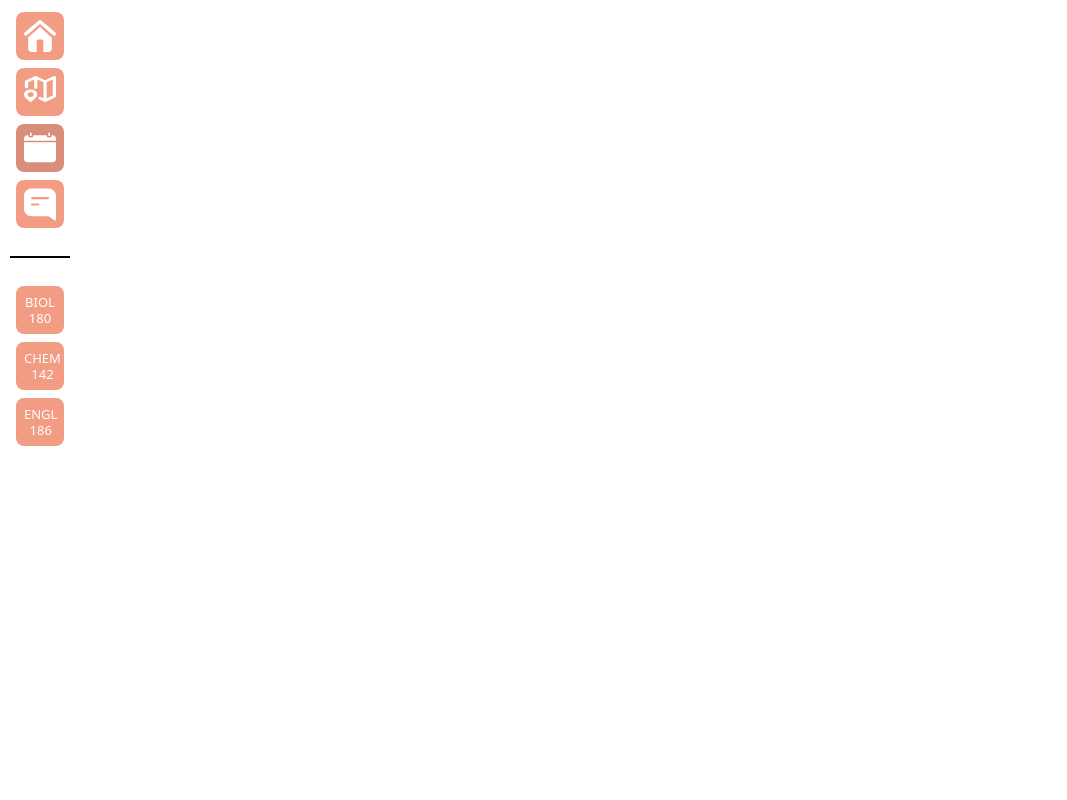
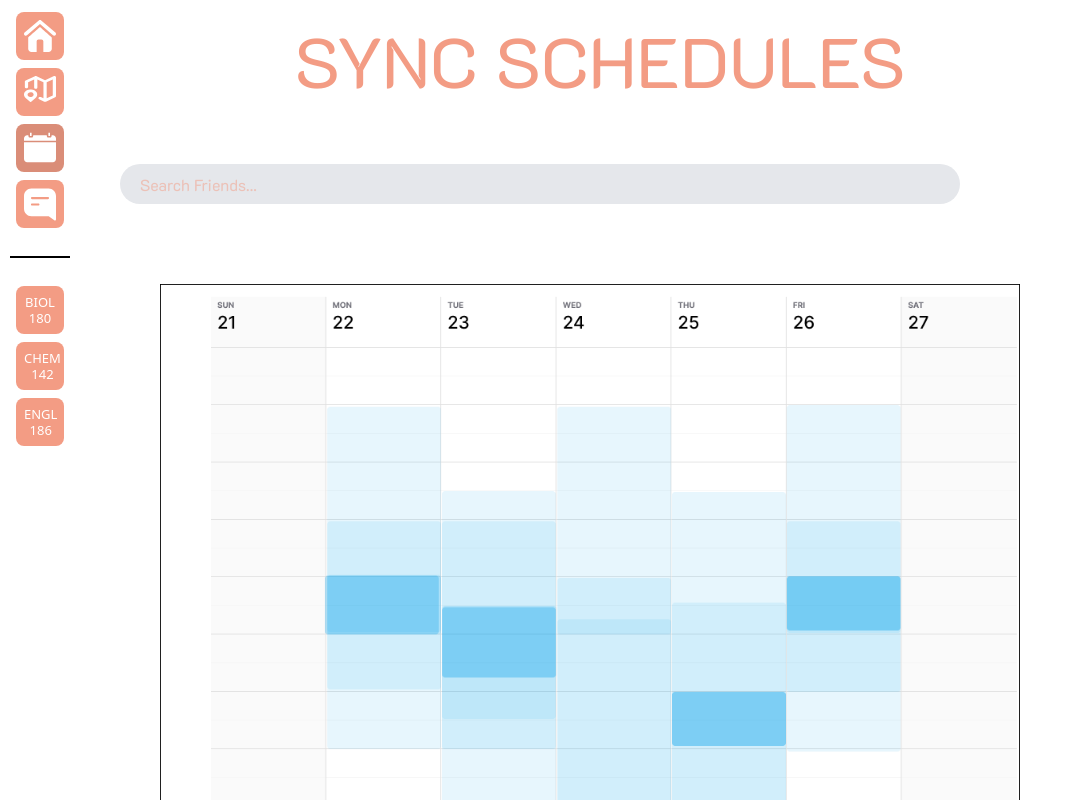
Before and after one commit to JimmyALiu/WINFO_13, a React (Vite) app: page / in a window 1280 px wide. Both pictures are taken after a click on the button 40 px from the left and 147 px from the top of the page. Shown: the top 800 px of the page, without its empty margins (0-1067 px from the left). Built offline with nearby package versions, Linux system fonts and the light colour scheme.

Commit message:
FInal push

```diff
--- a/src/App.jsx
+++ b/src/App.jsx
@@ -2,42 +2,29 @@ import { useState } from 'react'
 // import Login from './components/Login'
 import Home from './components/Home'
 import Navigation from './components/homeComponents/Navigation'
-import Courses from './components/homeComponents/Courses'
 import NearMe from './components/homeComponents/NearMe'
+import Calendar from './components/Calendar'
+import Messages from './components/Messages'
 
 function App() {
 	const [pageIndex, setPageIndex] = useState(0)
 
+	const pages = {
+		1: <NearMe />,
+		2: <Calendar />,
+		3: <Messages />,
+		default: <Home />,
+	}
+
 	const auto = <Navigation setPageIndex={setPageIndex} pageIndex={pageIndex} />
+	const renderPage = pages[pageIndex] || pages.default
 
-
-	switch (pageIndex) {
-		case 1:
-			return <div className='grid grid-cols-[max-content_4fr] gap-x-4"'>
-				<div>
-					{auto}
-				</div>
-				<div>
-					<NearMe />
-				</div>
-			</div>
-
-		case 2:
-			return <div>
-				{auto}
-			</div>
-
-		case 3:
-			return <div>
-				{auto}
-			</div>
-
-		default:
-			return <div className='grid grid-cols-[max-content_4fr]'>
-				{auto}
-				<Home />
-			</div>
-	}
+	return (
+		<div className="grid grid-cols-[max-content_4fr]">
+			{auto}
+			{renderPage}
+		</div>
+	)
 }
 
 export default App
--- /dev/null
+++ b/src/components/Calendar.jsx
@@ -0,0 +1,14 @@
+import React from 'react'
+import Header from './homeComponents/Header'
+import Search from './homeComponents/Search'
+import schedule from '../assets/ScheduleCalendar.png'
+
+export default function Calendar() {
+    return (
+        <div>
+            <Header title='Sync Schedules' subtitle='' style_h1='text-center transform -translate-x-20 mx-10' />
+            <Search />
+            <img src={schedule} className='flex flex-items justify-center px-20 py-10 max-h-200' />
+        </div>
+    )
+}
--- /dev/null
+++ b/src/components/Messages.jsx
@@ -0,0 +1,7 @@
+import React from 'react'
+
+export default function Messages() {
+    return (
+        <div>Messages</div>
+    )
+}
```
Also changed, not shown: src/assets/Active.png (deleted), src/assets/ScheduleCalendar.png (added).
